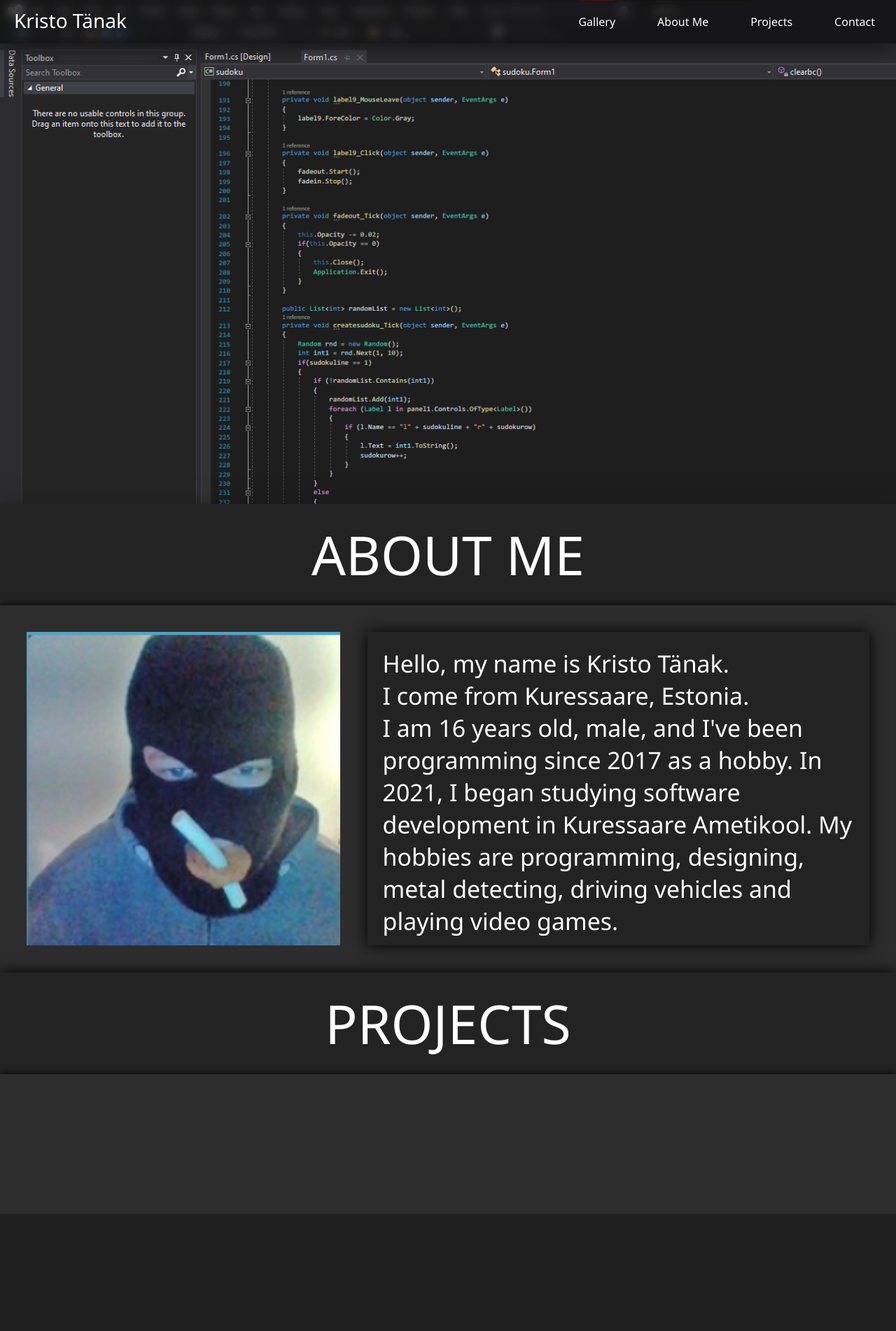
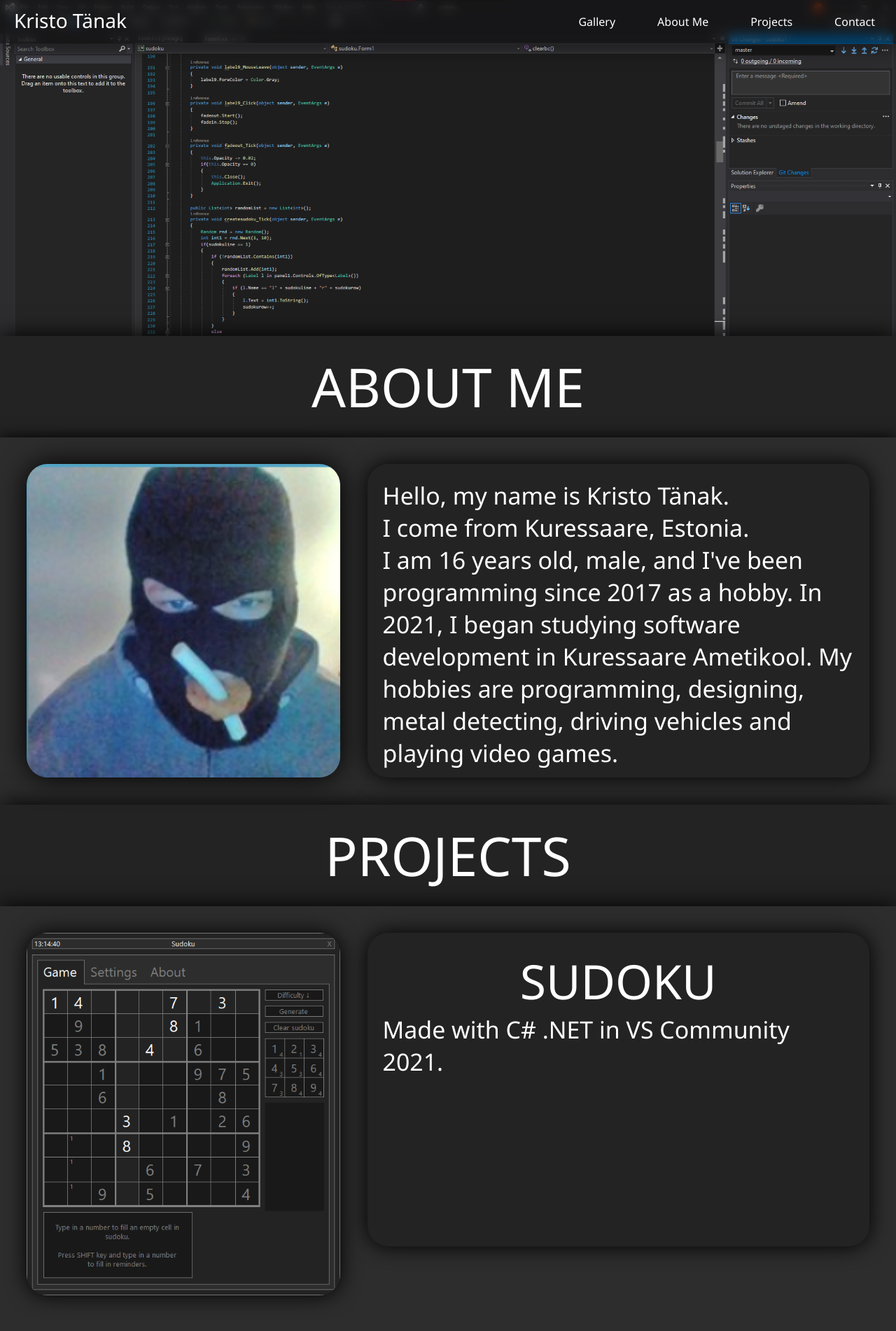
Before and after one commit to tanakimees/tanakimees.github.io, a PHP site: page /home.html in a window 1280 px wide. Shown: the whole page at 70% size. Before the commit the page ends 1735 px from the top, so only its background shows below. Run offline with PHP 8.4, Linux system fonts and the light colour scheme.

Commit message:
lol projetkid

```diff
--- a/home.css
+++ b/home.css
@@ -45,7 +45,7 @@
 .main {
   display: flex;
   width: 100%;
-  height: 90vh;
+  height: 60vh;
   background-repeat: no-repeat;
   background-size: cover;
   background-image: url(/img/phonehome.png);
@@ -62,7 +62,7 @@
   font-size: 8vw;
   padding-top: 20px;
   padding-bottom: 20px;
-  box-shadow: rgba(0, 0, 0, 1) 0px -10px 30px;
+  box-shadow: rgba(0, 0, 0, 1) 0px 0px 10px;
 }
 
 .banner1 {
@@ -75,16 +75,17 @@
   font-size: 8vw;
   padding-top: 20px;
   padding-bottom: 20px;
-  box-shadow: rgba(0, 0, 0, 1) 0px 0px 20px;
+  box-shadow: rgba(0, 0, 0, 1) 0px 0px 10px;
 }
 
 .projects {
-  flex-direction: row;
+  flex-direction: column;
   width: 100%;
-  height: 200px;
+  height: auto;
   background-color: rgb(45, 45, 45);
   box-sizing: border-box;
   padding-bottom: 1vw;
+  padding-top: 0vw;
   box-shadow: rgba(0, 0, 0, 1) 0px 0px 10px;
 }
 
@@ -102,7 +103,10 @@
 .img1 {
   width: 90vw;
   height: auto;
-  padding: 5vw;
+  padding: 0vw;
+  box-shadow: rgba(0, 0, 0, 1) 0px 0px 10px;
+  margin: 5vw;
+  border-radius: 20px;
 }
 
 .aboutmetext {
@@ -117,6 +121,36 @@
   font-family: 'Segoe UI', Tahoma, Geneva, Verdana, sans-serif;
   font-size: 5vw;
   box-shadow: rgba(0, 0, 0, 1) 0px 0px 10px;
+  border-radius: 20px;
+}
+
+.img2 {
+  width: 90vw;
+  height: auto;
+  padding: 0vw;
+  box-shadow: rgba(0, 0, 0, 1) 0px 0px 10px;
+  margin: 5vw;
+  border-radius: 20px;
+}
+
+.sudokutext{
+  background-color:rgb(35, 35, 35);
+  color: white;
+  width: 90vw;
+  height: auto;
+  margin: 5vw;
+  margin-top: 0;
+  box-sizing: border-box;
+  padding: 3vw;
+  font-family: 'Segoe UI', Tahoma, Geneva, Verdana, sans-serif;
+  font-size: 5vw;
+  box-shadow: rgba(0, 0, 0, 1) 0px 0px 10px;
+  border-radius: 20px;
+}
+
+.sudokuheader {
+  text-align: center;
+  font-weight: 400;
 }
 
 .header .menu-icon {
@@ -229,7 +263,7 @@
   }
   .main {
     width: 100%;
-    height: 90vh;
+    height: 60vh;
     background-image: url(/img/desktopbghome.png);
     background-color: rgb(35, 35, 35);
   }
@@ -239,24 +273,28 @@
   height: auto;
   font-size: 6vw;
   background-color: rgb(35, 35, 35);
-  box-shadow: rgba(0, 0, 0, 1) 0px 20px 40px;
+  box-shadow: rgba(0, 0, 0, 1) 0px 0px 30px;
   }
 
   .banner1 {
     font-size: 6vw;
+    box-shadow: rgba(0, 0, 0, 1) 0px 0px 30px;
   }
 
   .img1 {
     width: 35vw;
     height: 35vw;
-    padding: 3vw;
+    padding: 0vw;
+    margin: 3vw;
+    border-radius: 30px;
+    box-shadow: rgba(0, 0, 0, 1) 0px 0px 40px;
   }
 
   .aboutme {
     display: flex;
     flex-direction: row;
     padding: 0;
-    box-shadow: rgba(0, 0, 0, 1) 0px 0px 10px;
+    box-shadow: rgba(0, 0, 0, 1) 0px 0px 20px;
   }
   .aboutmetext {
     width: 100%;
@@ -265,6 +303,39 @@
     margin: 3vw;
     padding: 1.7vw;
     margin-left: 0;
-    box-shadow: rgba(0, 0, 0, 1) 0px 0px 20px;
+    box-shadow: rgba(0, 0, 0, 1) 0px 0px 30px;
+    border-radius: 30px;
+  }
+
+  .img2 {
+    width: 35vw;
+    height: auto;
+    padding: 0vw;
+    margin: 3vw;
+    box-shadow: rgba(0, 0, 0, 1) 0px 0px 30px;
+    border-radius: 30px;
+  }
+
+  .projects {
+    display: flex;
+    flex-direction: row;
+    width: 100%;
+    height: auto;
+    background-color: rgb(45, 45, 45);
+    box-sizing: border-box;
+    padding-bottom: 1vw;
+    padding-top: 0vw;
+    box-shadow: rgba(0, 0, 0, 1) 0px 0px 30px;
+  }
+
+  .sudokutext {
+    width: 100%;
+    height: 35vw;
+    font-size: 2.65vw;
+    margin: 3vw;
+    padding: 1.7vw;
+    margin-left: 0;
+    box-shadow: rgba(0, 0, 0, 1) 0px 0px 30px;
+    border-radius: 30px;
   }
 }
--- a/home.html
+++ b/home.html
@@ -48,7 +48,11 @@
       </div>
 
       <div class="projects">
-
+       <img class="img2" src="/img/sudoku.png" alt="">
+       <div class="sudokutext">
+         <h1 class="sudokuheader">SUDOKU</h1>
+         Made with C# .NET in VS Community 2021.
+       </div>
       </div>
 
 
```
Also changed, not shown: img/sudoku.png (added).
